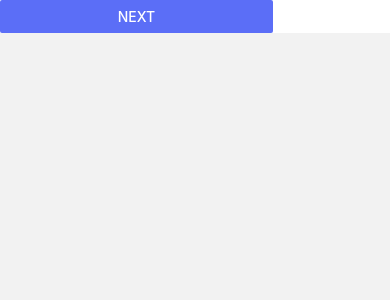
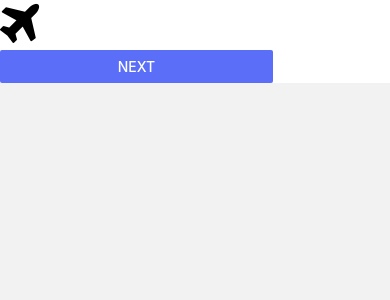
Before and after one commit to BC-MAY-21-RN/kata-05-reservacion-de-vuelos-k5-f22-t3, a React Native app in the folder Reservacion/: screen /Booking in a window 390 px wide. Shown: the top 300 px of the page. Built offline with nearby package versions, Linux system fonts and the light colour scheme.

Commit message:
Add Icons,
Co-authored-by: Oscar <oscaravg27@gmail.com>
Co-authored-by: Vanina <vaniwinnik@gmail.com>
Co-authored-by: Alberto <jgonzalez48@ucol.mx>

```diff
--- a/Reservacion/src/screens/BookingScreen.js
+++ b/Reservacion/src/screens/BookingScreen.js
@@ -1,11 +1,15 @@
 import React from 'react';
 import { View, StyleSheet } from 'react-native';
 import { ButtonNext } from '../components/Button/index';
+import Icon from 'react-native-vector-icons/FontAwesome';
 
 export const BookingScreen = () => {
   return (
     <View style={styles.container}>
         <View style={styles.containerButton}>
+        <Icon
+        name="plane"
+        size={50}/>
 
             <ButtonNext />
         </View>
```
Also changed, not shown: 2 other files (tests, documents, lock files or other folders).
